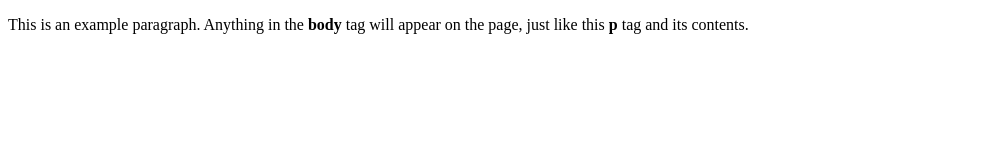
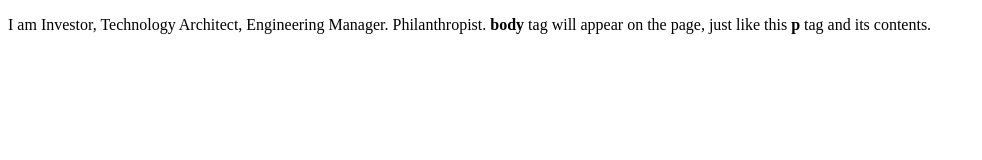
Before and after one commit to rkmalik/resume, a plain HTML site: page root/index.html in a window 1280 px wide. Shown: the whole page, without its empty margins (0-982 px from the left). Drawn offline with Linux system fonts and the light colour scheme.

Commit message:
Updating the Title

```diff
--- a/root/index.html
+++ b/root/index.html
@@ -2,9 +2,9 @@
 <html>
   <head>
 
-    <title>This is the title of the webpage- Hello Mr. Malik How are you doing?!</title>
+    <title>Know about Rohit Malik</title>
   </head>
   <body>
-    <p>This is an example paragraph. Anything in the <strong>body</strong> tag will appear on the page, just like this <strong>p</strong> tag and its contents.</p>
+    <p>I am Investor, Technology Architect, Engineering Manager. Philanthropist. <strong>body</strong> tag will appear on the page, just like this <strong>p</strong> tag and its contents.</p>
   </body>
 </html>
```
